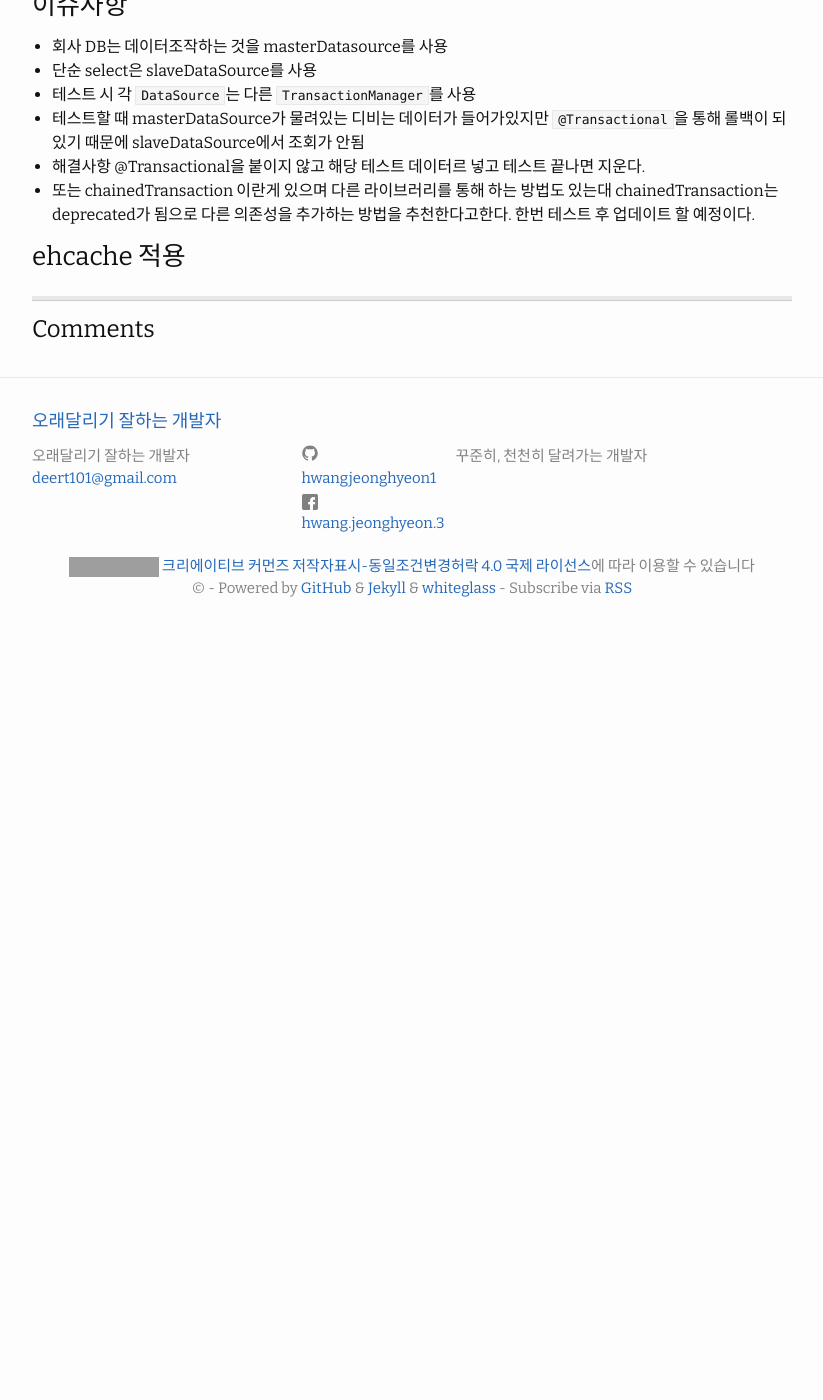
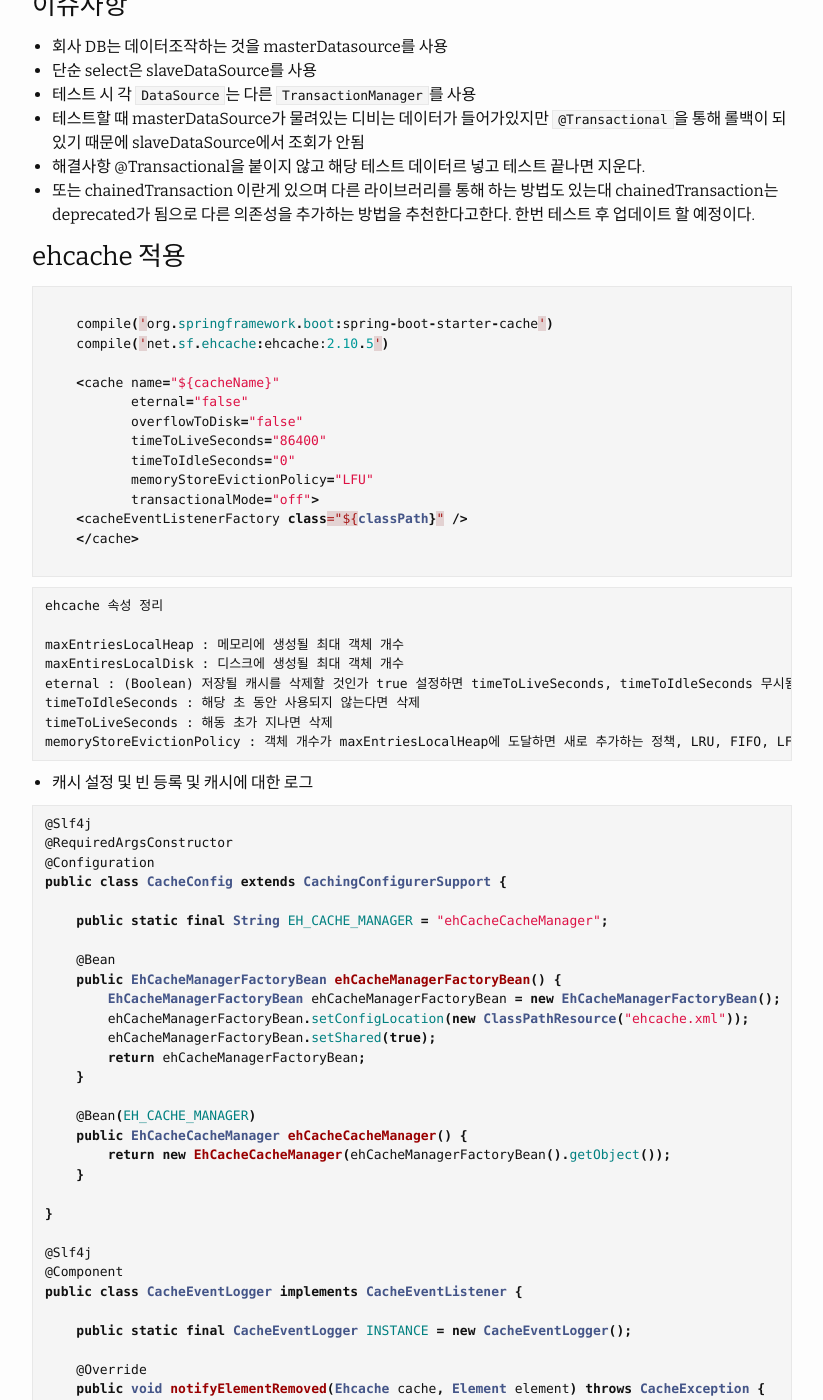
Before and after one commit to HWANGJEONGHYEON1/HWANGJEONGHYEON1.github.io, a Jekyll site: the page built from _posts/2021-12-15-카우치배이스 연동.md, in a window 1280 px wide and 1400 px high, scrolled down 8576 px. Shown: the whole window, without its empty margins (228-1051 px from the left). Built offline with Jekyll 4.4.1, drawn with Linux system fonts in a browser that asks for light colours; comment, search, counter and statistics services are not loaded; before the commit the page ends 9206 px from its top, so only the background shows below that; some of the changed text lies outside the part shown; grey boxes are pictures that could not be loaded.

Commit message:
[docs] couchbase 업데이트트

`````diff
--- a/_posts/2021-12-15-카우치배이스 연동.md
+++ b/_posts/2021-12-15-카우치배이스 연동.md
@@ -446,3 +446,160 @@ public class MessageService {
 - 또는 chainedTransaction 이란게 있으며 다른 라이브러리를 통해 하는 방법도 있는대 chainedTransaction는 deprecated가 됨으로 다른 의존성을 추가하는 방법을 추천한다고한다. 한번 테스트 후 업데이트 할 예정이다.
 
 ### ehcache 적용
+
+
+```java
+
+    compile('org.springframework.boot:spring-boot-starter-cache')
+    compile('net.sf.ehcache:ehcache:2.10.5')
+
+    <cache name="${cacheName}"
+           eternal="false"
+           overflowToDisk="false"
+           timeToLiveSeconds="86400"
+           timeToIdleSeconds="0"
+           memoryStoreEvictionPolicy="LFU"
+           transactionalMode="off">
+    <cacheEventListenerFactory class="${classPath}" />
+    </cache>
+
+````
+
+~~~
+ehcache 속성 정리
+
+maxEntriesLocalHeap : 메모리에 생성될 최대 객체 개수
+maxEntiresLocalDisk : 디스크에 생성될 최대 객체 개수
+eternal : (Boolean) 저장될 캐시를 삭제할 것인가 true 설정하면 timeToLiveSeconds, timeToIdleSeconds 무시됨
+timeToIdleSeconds : 해당 초 동안 사용되지 않는다면 삭제
+timeToLiveSeconds : 해동 초가 지나면 삭제
+memoryStoreEvictionPolicy : 객체 개수가 maxEntriesLocalHeap에 도달하면 새로 추가하는 정책, LRU, FIFO, LFU가 있다.
+~~~
+
+- 캐시 설정 및 빈 등록 및 캐시에 대한 로그
+
+```java
+@Slf4j
+@RequiredArgsConstructor
+@Configuration
+public class CacheConfig extends CachingConfigurerSupport {
+
+    public static final String EH_CACHE_MANAGER = "ehCacheCacheManager";
+
+    @Bean
+    public EhCacheManagerFactoryBean ehCacheManagerFactoryBean() {
+        EhCacheManagerFactoryBean ehCacheManagerFactoryBean = new EhCacheManagerFactoryBean();
+        ehCacheManagerFactoryBean.setConfigLocation(new ClassPathResource("ehcache.xml"));
+        ehCacheManagerFactoryBean.setShared(true);
+        return ehCacheManagerFactoryBean;
+    }
+
+    @Bean(EH_CACHE_MANAGER)
+    public EhCacheCacheManager ehCacheCacheManager() {
+        return new EhCacheCacheManager(ehCacheManagerFactoryBean().getObject());
+    }
+
+}
+
+@Slf4j
+@Component
+public class CacheEventLogger implements CacheEventListener {
+
+    public static final CacheEventLogger INSTANCE = new CacheEventLogger();
+
+    @Override
+    public void notifyElementRemoved(Ehcache cache, Element element) throws CacheException {
+        log.info("element removed {}", cache.getName());
+    }
+
+    @Override
+    public void notifyElementPut(Ehcache cache, Element element) throws CacheException {
+        log.info("element put {}", cache.getName());
+    }
+
+    @Override
+    public void notifyElementUpdated(Ehcache cache, Element element) throws CacheException {
+        log.info("element update {}", cache.getName());
+    }
+
+    @Override
+    public void notifyElementExpired(Ehcache cache, Element element) {
+        log.info("element expired {}", cache.getName());
+    }
+
+    @Override
+    public void notifyElementEvicted(Ehcache cache, Element element) {
+        log.info("element evicted {}", cache.getName());
+    }
+
+    @Override
+    public void notifyRemoveAll(Ehcache cache) {
+        log.info("element removeAll {}", cache.getName());
+    }
+
+    @Override
+    public Object clone() throws CloneNotSupportedException {
+        return null;
+    }
+
+    @Override
+    public void dispose() {
+
+    }
+}
+
+@Component
+public class CacheEventFactory extends CacheEventListenerFactory {
+
+    @Override
+    public CacheEventListener createCacheEventListener(Properties properties) {
+        return CacheEventLogger.INSTANCE;
+    }
+}
+```
+
+### 비즈니스 로직
+
+```java
+
+
+    /**
+     *
+     * 정상로직 : 요청 -> ehcache 조회하고 없으면 ->  couchbase update -> ehcache update -> false 리턴
+     * getServiceCodeDtos 리스트에 데이터가 없으면 true를 반환, 있으면 false
+     * @param paramService
+     * @return
+     */
+    private boolean serviceTypeCheck(String paramService) {
+        // ehcache 조회
+        boolean serviceCodeIsExist = serviceCodeService.getServiceCodeDtos()
+                .stream()
+                .map(serviceCodeDto -> serviceCodeDto.getServiceCode())
+                .noneMatch(s -> s.equals(paramService));
+
+        // ehcache에 데이터가 없을 시 couchbase refresh 후 ehcache 업데이트
+        if (serviceCodeIsExist) {
+            return serviceCodeService.putCacheServiceCodeDtos()
+                    .stream()
+                    .map(serviceCodeDto -> serviceCodeDto.getServiceCode())
+                    .noneMatch(s -> s.equals(paramService));
+        }
+
+        return false;
+    }
+
+    // 다른 클래스
+    @CachePut(value = SERVICE_CACHE, cacheManager = EH_CACHE_MANAGER)
+    public List<ServiceCodeDto> putCacheServiceCodeDtos() {
+        log.debug("ehcache serviceCode put");
+        refreshCouchBaseOfMessageServiceCode();
+        ServiceCodeCouchbaseDto serviceCodeCouchbaseDto = apiCouchbaseTemplate.getFindOne(ClusterRouteName.CONTENTS, BucketRouteName.PUBLIC, MESSAGE_SERVICE_CODE, ServiceCodeCouchbaseDto.class);
+
+        if (Objects.isNull(serviceCodeCouchbaseDto)) {
+            throw new MessageServiceCodeInvalidException(ExceptionCode.SERVICE_CODE_IS_NOT_EXIST);
+        }
+
+        return serviceCodeCouchbaseDto.getServiceCodeDtos();
+    }
+
+```
`````
Also changed, not shown: _posts/2022-01-05-effectivc_java1.md (added, +45 -0 lines).
